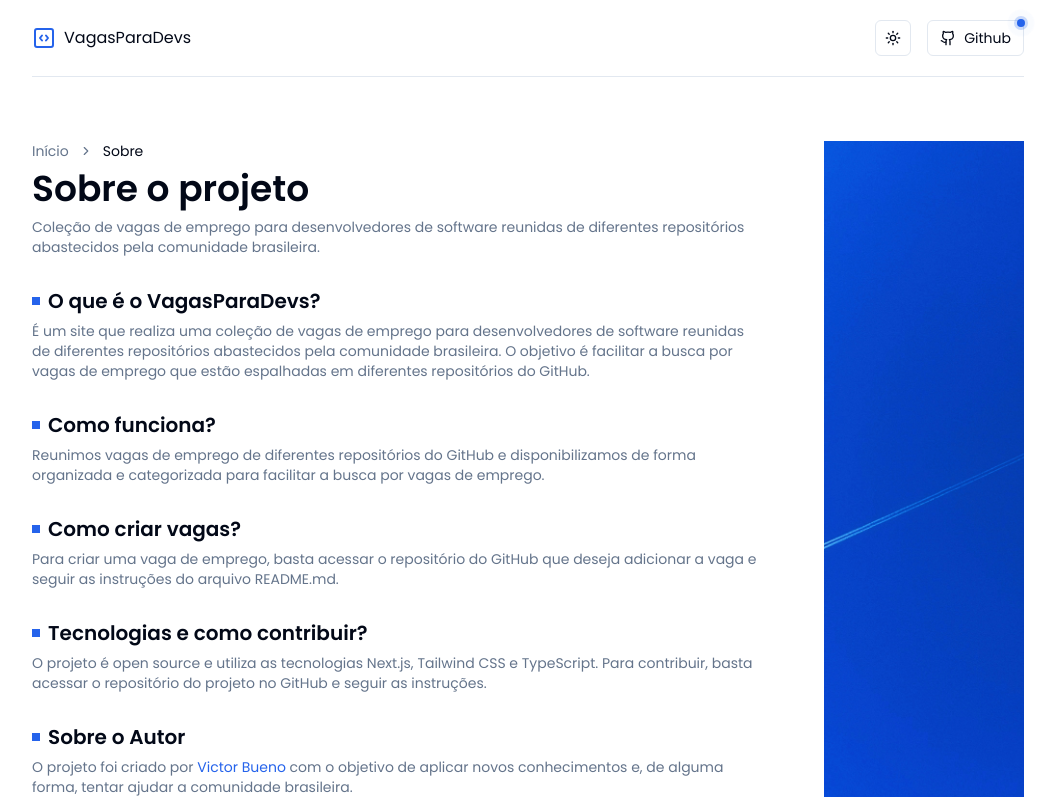
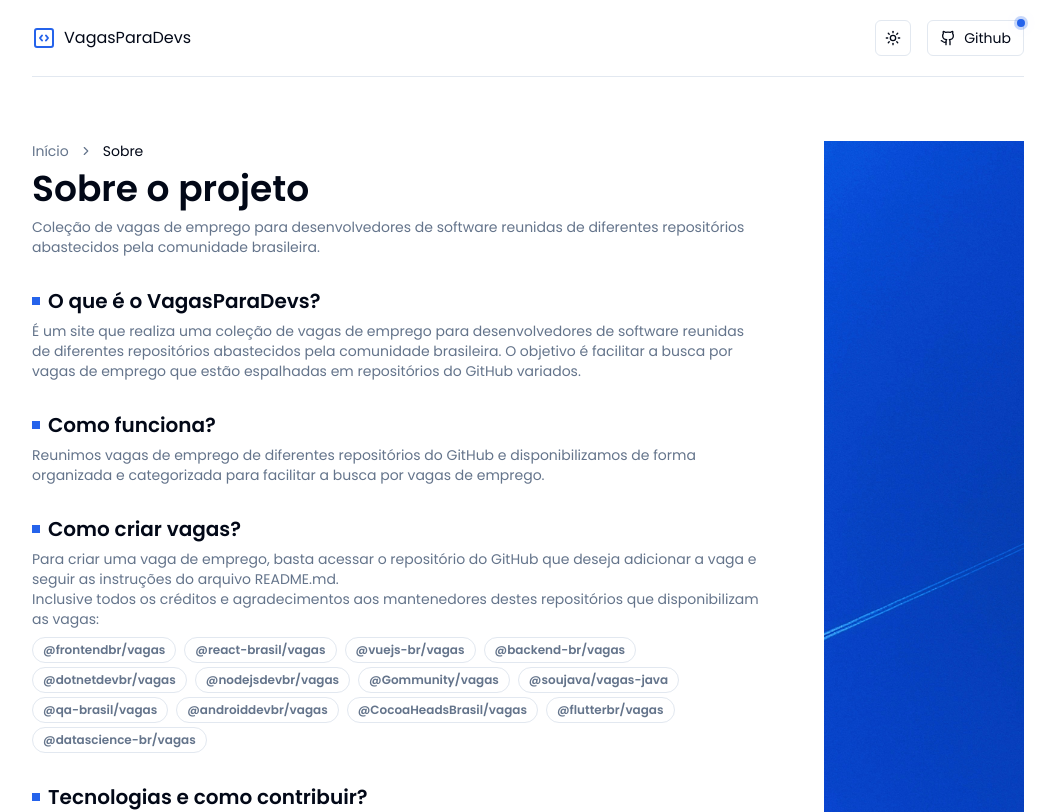
Before and after one commit to Victor-Bueno/vagas-para-devs, a Next.js app: page /about in a window 1280 px wide. Shown: the top 812 px of the page, without its empty margins (112-1171 px from the left). Built offline with nearby package versions, Linux system fonts and the light colour scheme.

Commit message:
style: improve about page style adding more details

```diff
--- a/src/app/about/page.tsx
+++ b/src/app/about/page.tsx
@@ -1,6 +1,8 @@
 import Image from 'next/image';
 
 import { JobBreadcrumb } from '@/components/job-breadcrumb';
+import { Badge } from '@/components/ui/badge';
+import { REPOSITORIES } from '@/utils/constants';
 
 export default function About() {
   return (
@@ -21,8 +23,8 @@ export default function About() {
           É um site que realiza uma coleção de vagas de emprego para
           desenvolvedores de software reunidas de diferentes repositórios
           abastecidos pela comunidade brasileira. O objetivo é facilitar a busca
-          por vagas de emprego que estão espalhadas em diferentes repositórios
-          do GitHub.
+          por vagas de emprego que estão espalhadas em repositórios do GitHub
+          variados.
         </p>
 
         <h2 className="flex flex-row items-center gap-2 pt-6 text-xl font-semibold leading-6">
@@ -42,7 +44,19 @@ export default function About() {
         <p className="text-sm text-muted-foreground">
           Para criar uma vaga de emprego, basta acessar o repositório do GitHub
           que deseja adicionar a vaga e seguir as instruções do arquivo
-          README.md.
+          README.md. <br /> Inclusive todos os créditos e agradecimentos aos
+          mantenedores destes repositórios que disponibilizam as vagas:
+          <div className="mt-2 flex flex-row flex-wrap gap-x-1 gap-y-1 sm:gap-x-2">
+            {REPOSITORIES.map((repo) => (
+              <Badge
+                key={repo.owner + repo.name}
+                variant="outline"
+                className="px-1.5 py-0.5 text-muted-foreground sm:px-2.5 sm:py-1"
+              >
+                @{repo.owner}/{repo.name}
+              </Badge>
+            ))}
+          </div>
         </p>
 
         <h2 className="flex flex-row items-center gap-2 pt-6 text-xl font-semibold leading-6">
```
